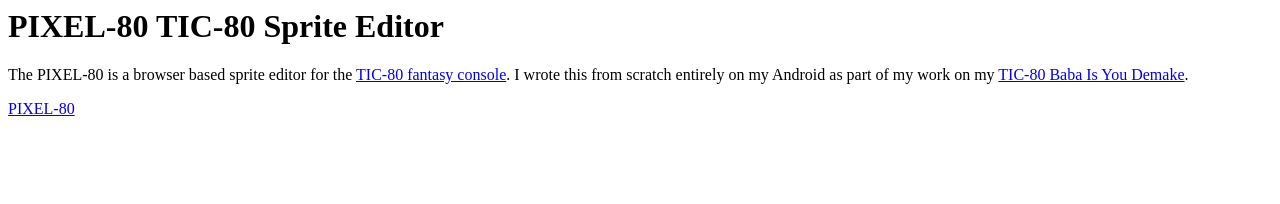
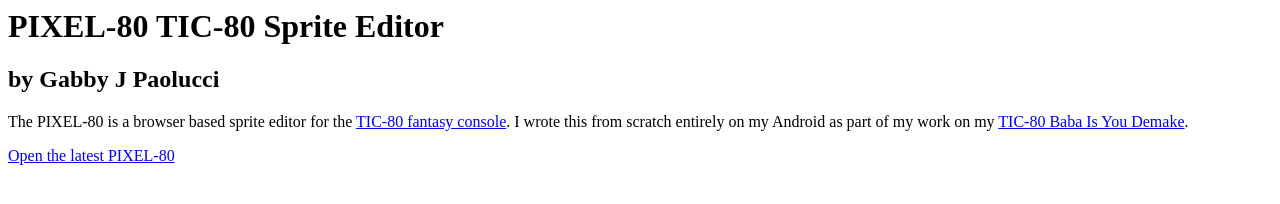
Before and after one commit to Gabby-Paolucci/pixel-80, a plain HTML site: page index.html in a window 1280 px wide. Drawn offline with Linux system fonts and the light colour scheme.

Commit message:
index.html: Updating index.html

```diff
--- a/index.html
+++ b/index.html
@@ -4,9 +4,10 @@
 	</head>
 	<body>
 		<h1>PIXEL-80 TIC-80 Sprite Editor</h1>
+		<h2>by Gabby J Paolucci</h2>
 		<p>
 			The PIXEL-80 is a browser based sprite editor for the <a href="https://tic80.com">TIC-80 fantasy console</a>. I wrote this from scratch entirely on my Android as part of my work on my <a href="https://tic80.com/play?cart=3505">TIC-80 Baba Is You Demake</a>.
 		</p>
-		<a href=pixel-80.html">PIXEL-80</a>
+		<a href="pixel-80.html">Open the latest PIXEL-80</a>
 	</body>
 </html>
```
